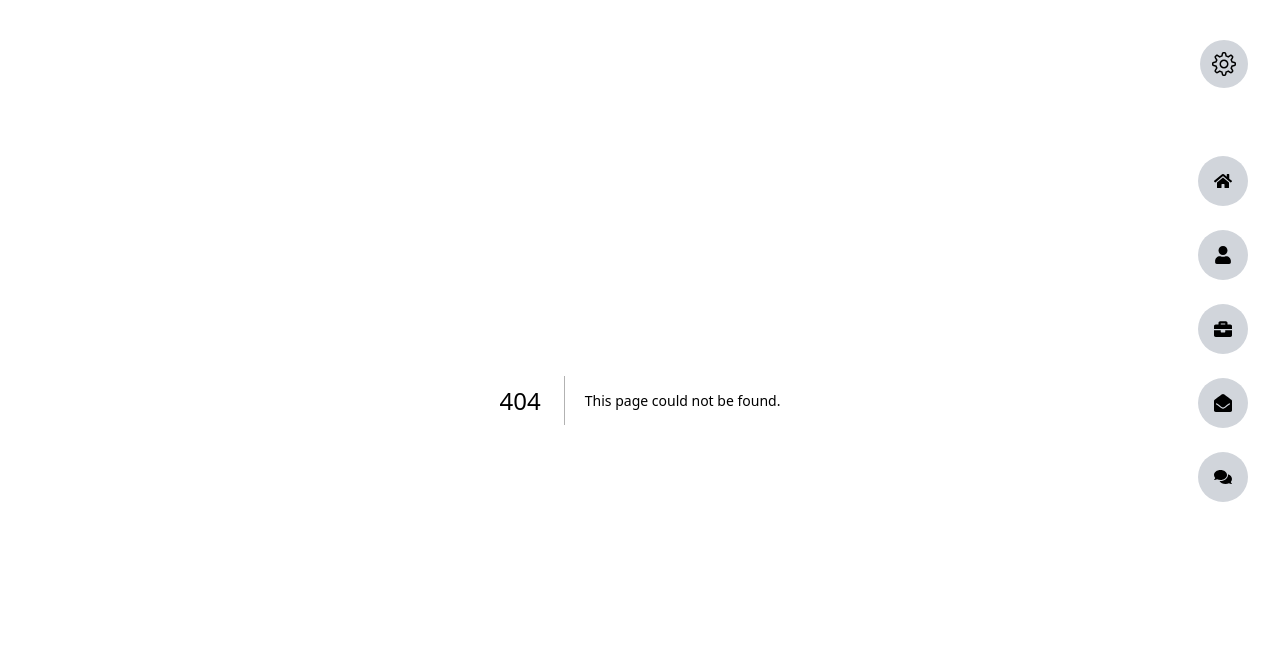
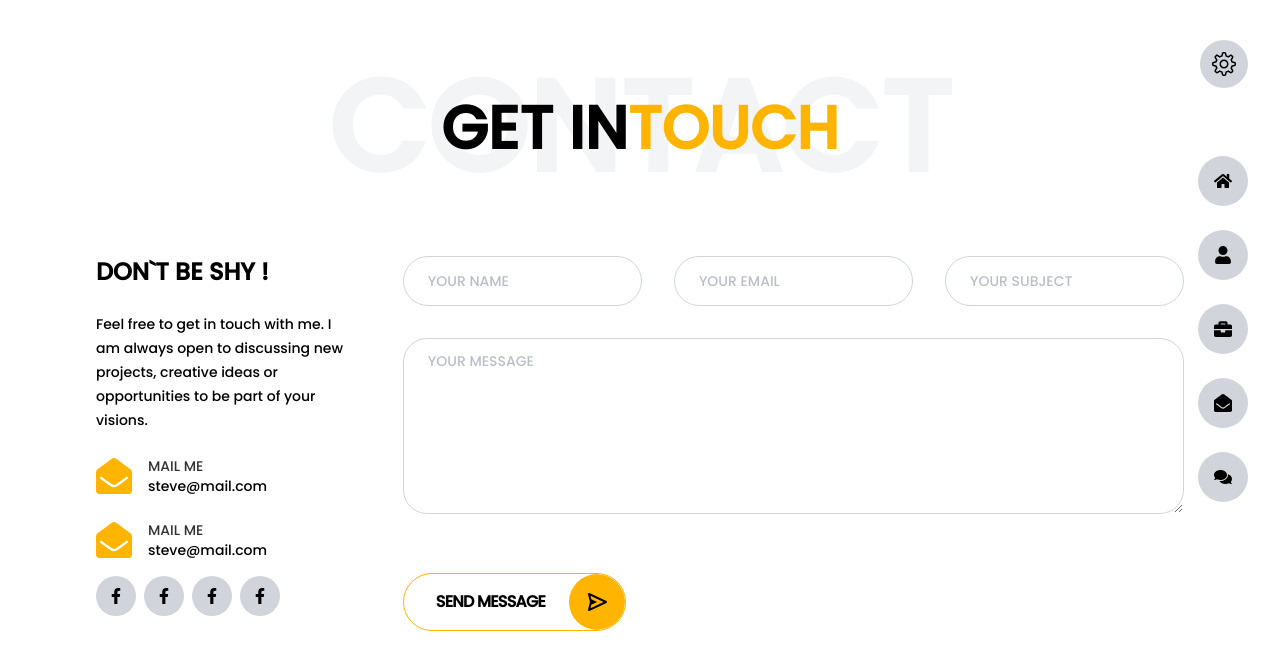
Before and after one commit to Mahdi-Alaee/My-Personal-Website, a Next.js app: page /contact in a window 1280 px wide. Before the commit this address had no page. Shown: the top 670 px of the page. Built offline with nearby package versions, Linux system fonts and the light colour scheme.

Commit message:
coding about page

```diff
--- /dev/null
+++ b/app/contact/component/ContactBox.tsx
@@ -0,0 +1,19 @@
+import { FaEnvelopeOpen } from "react-icons/fa";
+
+const ContactBox: React.FC = () => {
+    return (
+        <div className="flex items-center gap-x-4">
+            {/* icon */}
+            <FaEnvelopeOpen className="text-4xl text-yellowColor" />
+            {/* content */}
+            <div className="text-sm">
+                {/* title */}
+                <h6 className="opacity-80">MAIL ME</h6>
+                {/* content */}
+                <p>steve@mail.com</p>
+            </div>
+        </div>
+    )
+}
+
+export default ContactBox;
--- /dev/null
+++ b/app/contact/component/Input.tsx
@@ -0,0 +1,27 @@
+interface InputProps {
+  placeholder: string;
+  type?: "text" | "textarea";
+  className?: string;
+}
+
+const Input: React.FC<InputProps> = ({
+  type = "text",
+  className = "",
+  placeholder,
+}) => {
+  return type === "textarea" ? (
+    <textarea
+      className={`dark:bg-midBrown font-thin px-6 py-3 rounded-3xl border dark:border-transparent border-gray-300
+      transition-all duration-200 focus:border-yellowColor outline-none placeholder:text-sm placeholder:opacity-70 ${className}`}
+      placeholder={placeholder}
+    ></textarea>
+  ) : (
+    <input
+      className={`dark:bg-midBrown font-thin px-6 py-3 rounded-full border dark:border-transparent border-gray-300
+        transition-all duration-200 focus:border-yellowColor outline-none placeholder:text-sm placeholder:opacity-70 ${className}`}
+      placeholder={placeholder}
+    />
+  );
+};
+
+export default Input;
--- /dev/null
+++ b/app/contact/component/Social.tsx
@@ -0,0 +1,19 @@
+import { FaFacebookF } from "react-icons/fa";
+import Link from "next/link";
+
+interface SocialProps {
+  to: string;
+}
+
+const Social: React.FC<SocialProps> = ({ to }) => {
+  return (
+    <Link
+      href={to}
+      className="bg-gray-300 dark:bg-midBrown rounded-full p-3 transition-all duration-200 cursor-pointer hover:bg-yellowColor"
+    >
+      <FaFacebookF />
+    </Link>
+  );
+};
+
+export default Social;
--- /dev/null
+++ b/app/contact/page.tsx
@@ -0,0 +1,64 @@
+import LinkButton from "@/components/LinkButton/LinkButton";
+import ContactBox from "./component/ContactBox";
+import Input from "./component/Input";
+import Social from "./component/Social";
+import { BiSend } from "react-icons/bi";
+
+const Contact: React.FC = () => {
+  return (
+    <div className="pt-24 sm:pt-16">
+      {/* title */}
+      <h1 className="uppercase font-black text-center sm:relative">
+        <span className="hidden text-gray-100 dark:text-white/5 text-9xl sm:block">CONTACT</span>
+        <div
+          className="fixed z-10 text-3xl p-5 w-full left-0 right-0  top-0 m-auto
+           flex items-center sm:absolute sm:bottom-0 sm:w-max sm:text-6xl sm:bg-transparent"
+        >
+          <span>GET IN</span> <span className="text-yellowColor">TOUCH</span>
+        </div>
+      </h1>
+
+      {/* content */}
+      <div className="px-6 flex flex-col gap-y-12 mx-auto sm:mt-16 sm:max-w-xl md:max-w-3xl lg:flex-row lg:max-w-7xl lg:gap-x-12 lg:px-24">
+        {/* left */}
+        <div>
+          {/* title */}
+          <h2 className="text-xl font-semibold sm:text-2xl">DON`T BE SHY !</h2>
+          {/* description */}
+          <p className="my-6 text-sm leading-6 max-w-96">
+            Feel free to get in touch with me. I am always open to discussing
+            new projects, creative ideas or opportunities to be part of your
+            visions.
+          </p>
+          {/* contactBox wrapper */}
+          <div className="flex flex-col gap-y-6">
+            <ContactBox />
+            <ContactBox />
+          </div>
+          {/* socials */}
+          <div className="mt-4 flex gap-x-2">
+            <Social to="" />
+            <Social to="" />
+            <Social to="" />
+            <Social to="" />
+          </div>
+        </div>
+        {/* right */}
+        <form>
+          {/* textboxes wrapper */}
+          <div className="flex flex-col gap-y-8 md:grid md:grid-cols-3 md:gap-x-8">
+            <Input placeholder="YOUR NAME" />
+            <Input placeholder="YOUR EMAIL" />
+            <Input placeholder="YOUR SUBJECT" />
+          </div>
+          <Input className="my-8 w-full min-h-44 max-h-96" type='textarea' placeholder="YOUR MESSAGE" />
+          <LinkButton className="w-max mt-0" icon={<BiSend className="text-2xl" />} to="">
+            SEND MESSAGE
+          </LinkButton>
+        </form>
+      </div>
+    </div>
+  );
+};
+
+export default Contact;
```
